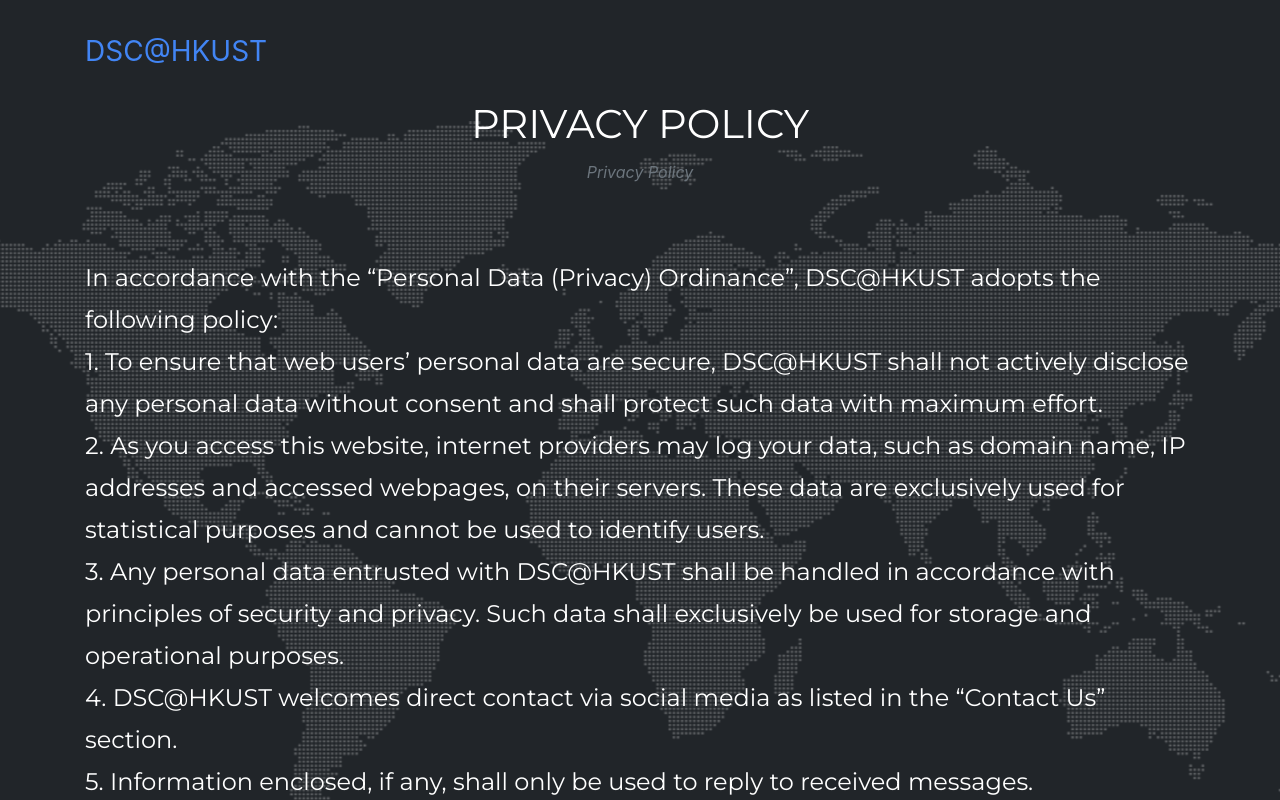
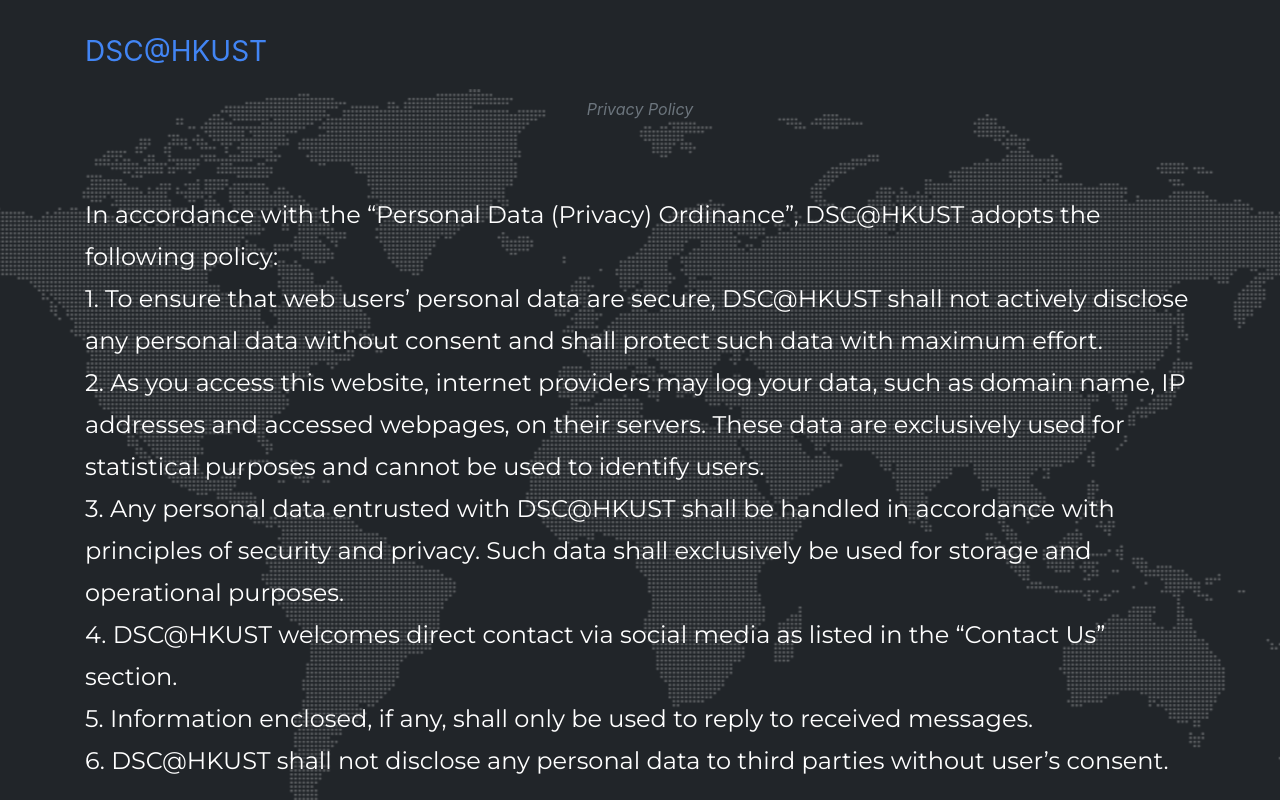
Before and after one commit to AlexSze/DSC-HKUST_official_website, a website with bundled scripts: page policy.html in a window 1280 px wide. Shown: the top 800 px of the page. Built offline with nearby package versions, Linux system fonts and the light colour scheme; a web font is replaced by a local one.

Commit message:
bug fixing

```diff
--- a/policy.html
+++ b/policy.html
@@ -39,7 +39,6 @@
   <section class="page-section" id="contact">
     <div class="container">
       <div class="col-lg-12 text-center">
-        <h2 class="section-heading text-uppercase">Privacy Policy</h2>
         <h3 class="section-subheading text-muted">Privacy Policy</h3>
       </div>
 
```
